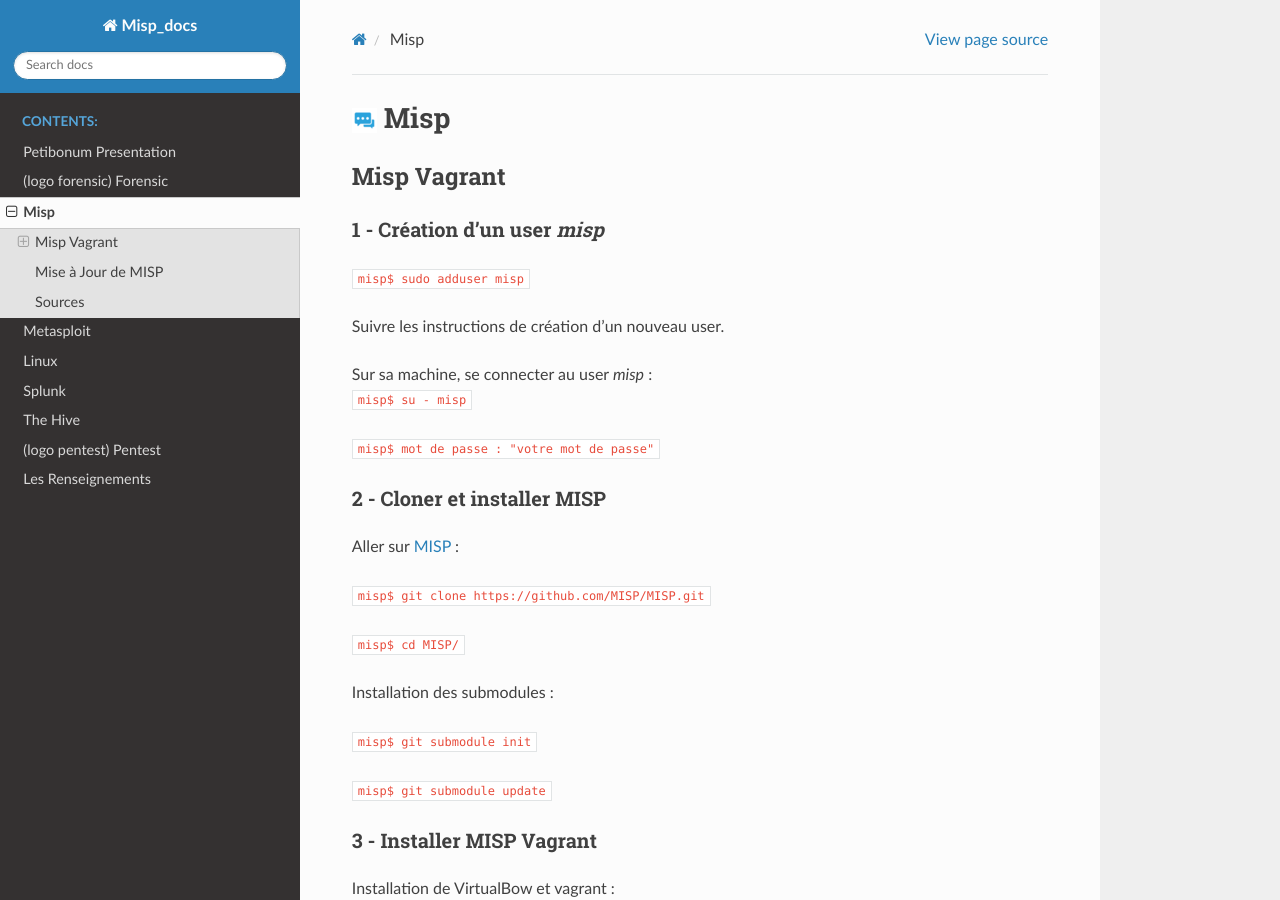
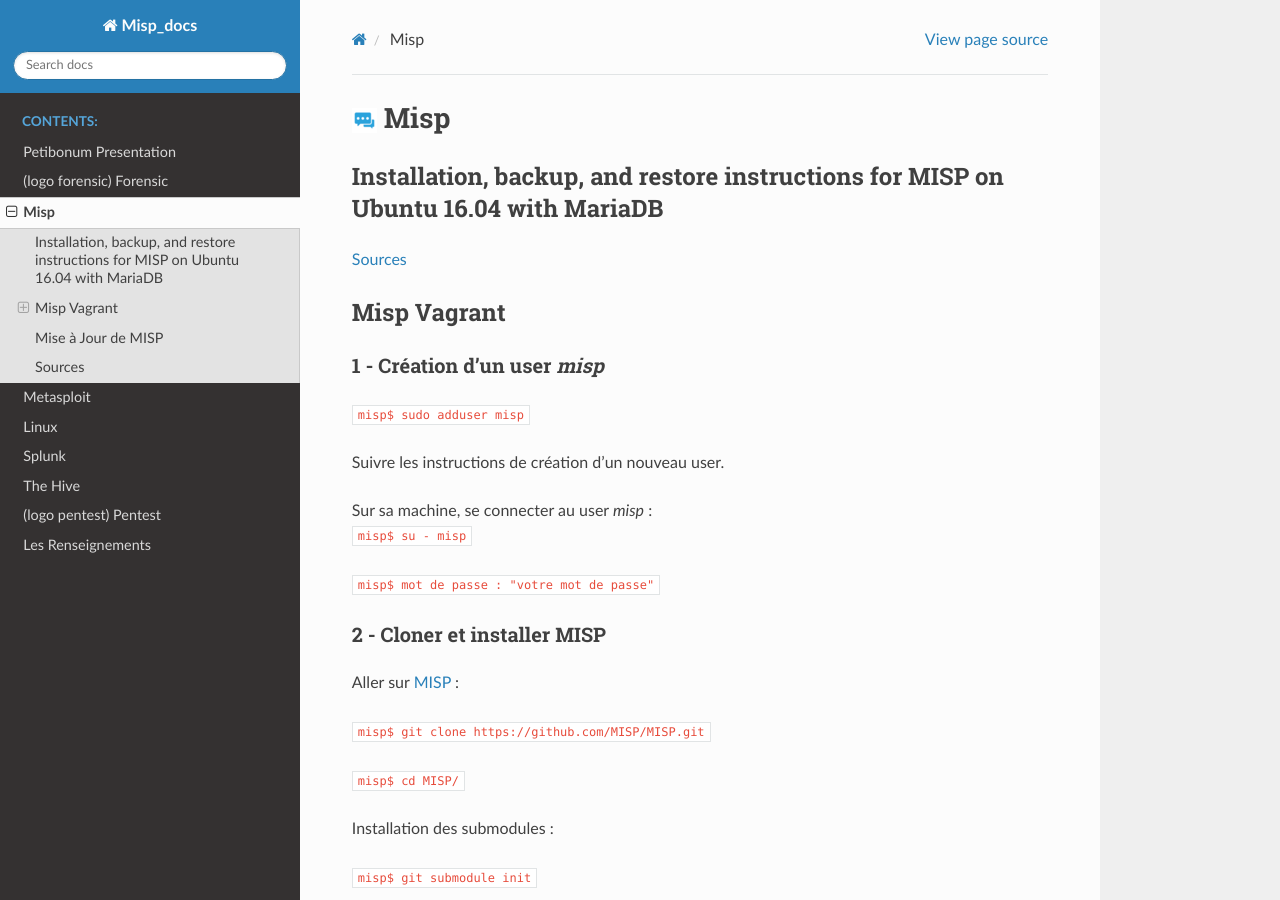
Before and after one commit to Iole-Bri/misp_docs_2, a Sphinx documentation site: the page built from docs/source/src/misp.md, in a window 1280 px wide and 900 px high. Built offline with Sphinx 7.4.7 and the Read the Docs theme 2.0.0, drawn with Linux system fonts in a browser that asks for light colours.

Commit message:
modif misp.md

```diff
--- a/docs/source/src/misp.md
+++ b/docs/source/src/misp.md
@@ -1,4 +1,9 @@
 # ![](img/misp_25.png) Misp
+
+## Installation, backup, and restore instructions for MISP on Ubuntu 16.04 with MariaDB
+
+[Sources](https://github.com/MISP/MISP/issues/1195)
+
 ## Misp Vagrant
 ### 1 - Création d'un user _misp_
 
```
